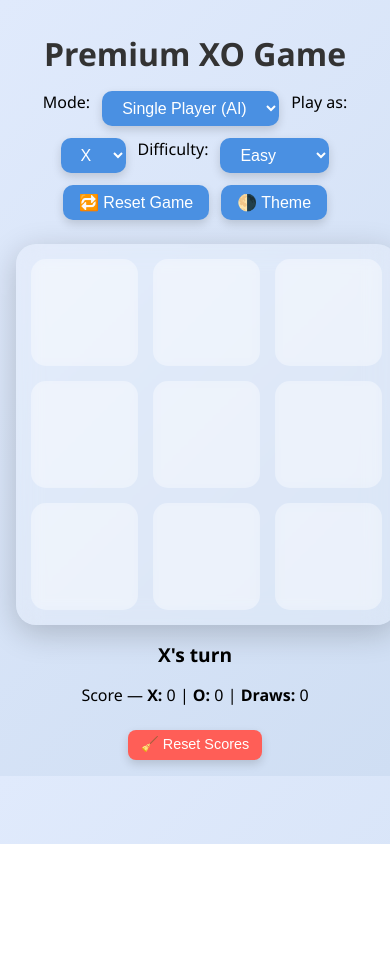
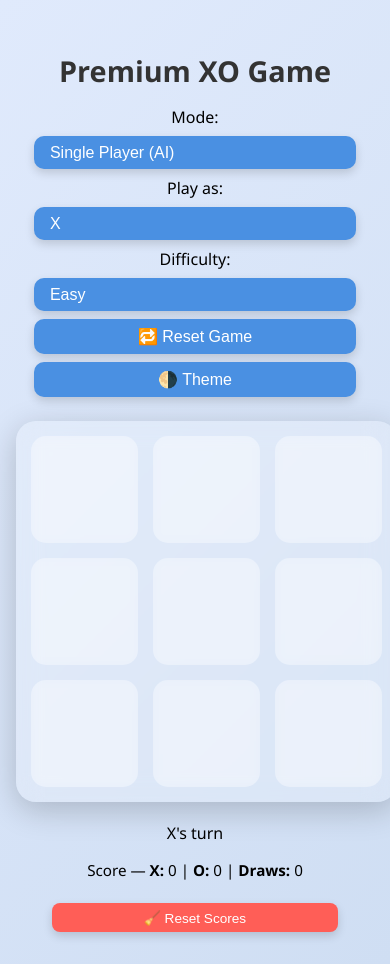
Before and after one commit to vinitvkdm11-star/XO-game, a plain HTML site: page index.html in a window 390 px wide. Before the commit the page ends 844 px from the top, so only its background shows below. Drawn offline with nearby package versions, Linux system fonts and the light colour scheme.

Commit message:
style.css

```diff
--- a/style.css
+++ b/style.css
@@ -1,5 +1,7 @@
+/* Base setup */
 body {
   margin: 0;
+  padding: 0;
   font-family: 'Segoe UI', sans-serif;
   background: linear-gradient(135deg, #e0eafc, #cfdef3);
   transition: background 0.3s, color 0.3s;
@@ -10,10 +12,16 @@ body.dark {
   color: #fff;
 }
 
+/* Container */
+.game-container {
+  text-align: center;
+  padding: 2rem 1rem;
+}
+
+/* Heading */
 h1 {
-  text-align: center;
   font-size: clamp(2rem, 6vw, 3rem);
-  margin: 1rem;
+  margin-bottom: 1rem;
   color: #333;
 }
 
@@ -21,11 +29,7 @@ body.dark h1 {
   color: #eee;
 }
 
-.game-container {
-  padding: 1rem;
-  text-align: center;
-}
-
+/* Controls */
 .controls {
   display: flex;
   flex-wrap: wrap;
@@ -36,6 +40,7 @@ body.dark h1 {
 
 label {
   font-size: 1rem;
+  color: inherit;
 }
 
 select, button {
@@ -55,6 +60,11 @@ select:hover, button:hover {
   transform: scale(1.05);
 }
 
+select {
+  appearance: none;
+}
+
+/* Game Board */
 #board {
   display: grid;
   grid-template-columns: repeat(3, 1fr);
@@ -73,6 +83,7 @@ body.dark #board {
   background: rgba(255, 255, 255, 0.1);
 }
 
+/* Individual Cells */
 .cell {
   width: 100%;
   aspect-ratio: 1 / 1;
@@ -99,30 +110,54 @@ body.dark .cell {
   transform: scale(1.05);
 }
 
+/* Colored and animated X */
 .cell.x {
   color: #FF3B30;
   text-shadow: 0 0 10px rgba(255, 59, 48, 0.6);
   animation: pop 0.3s ease-out;
 }
 
+/* Colored and animated O */
 .cell.o {
   color: #007AFF;
   text-shadow: 0 0 10px rgba(0, 122, 255, 0.6);
   animation: pop 0.3s ease-out;
 }
 
+/* Pop animation */
 @keyframes pop {
-  0% { transform: scale(0.2); opacity: 0.2; }
-  60% { transform: scale(1.2); opacity: 1; }
-  100% { transform: scale(1); }
+  0% {
+    transform: scale(0.2);
+    opacity: 0.2;
+  }
+  60% {
+    transform: scale(1.2);
+    opacity: 1;
+  }
+  100% {
+    transform: scale(1);
+  }
 }
 
+/* Status Text */
 .status {
+  margin-top: 20px;
   font-size: 1.2rem;
-  font-weight: bold;
-  margin-top: 1rem;
+  font-weight: 500;
 }
 
+/* Confetti */
+canvas#confetti {
+  position: fixed;
+  top: 0;
+  left: 0;
+  width: 100vw;
+  height: 100vh;
+  pointer-events: none;
+  z-index: 1000;
+}
+
+/* Scoreboard */
 .scoreboard {
   margin-top: 1rem;
   font-size: 1rem;
@@ -144,12 +179,33 @@ body.dark .cell {
   background: #d94c4c;
 }
 
-canvas#confetti {
-  position: fixed;
-  top: 0;
-  left: 0;
-  width: 100vw;
-  height: 100vh;
-  pointer-events: none;
-  z-index: 1000;
+/* Mobile responsiveness */
+@media (max-width: 500px) {
+  .controls {
+    flex-direction: column;
+    align-items: center;
+    gap: 0.5rem;
+  }
+
+  select, button {
+    width: 90%;
+    font-size: 1rem;
+  }
+
+  .scoreboard p {
+    font-size: 0.95rem;
+  }
+
+  h1 {
+    font-size: 1.8rem;
+  }
+
+  .status {
+    font-size: 1rem;
+  }
+
+  .scoreboard button {
+    font-size: 0.85rem;
+    width: 80%;
+  }
 }
```
